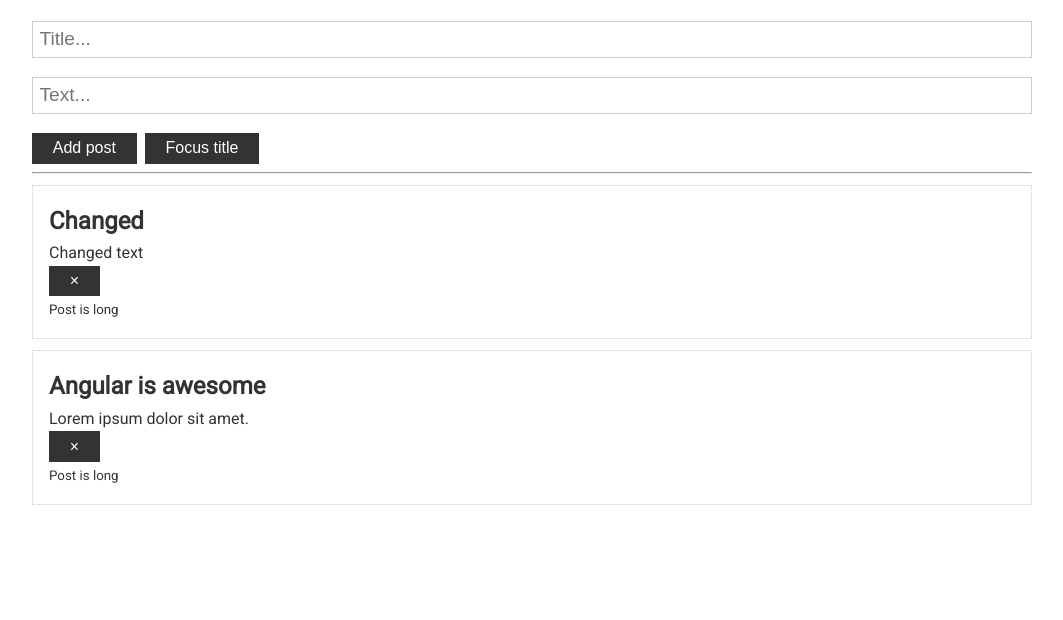
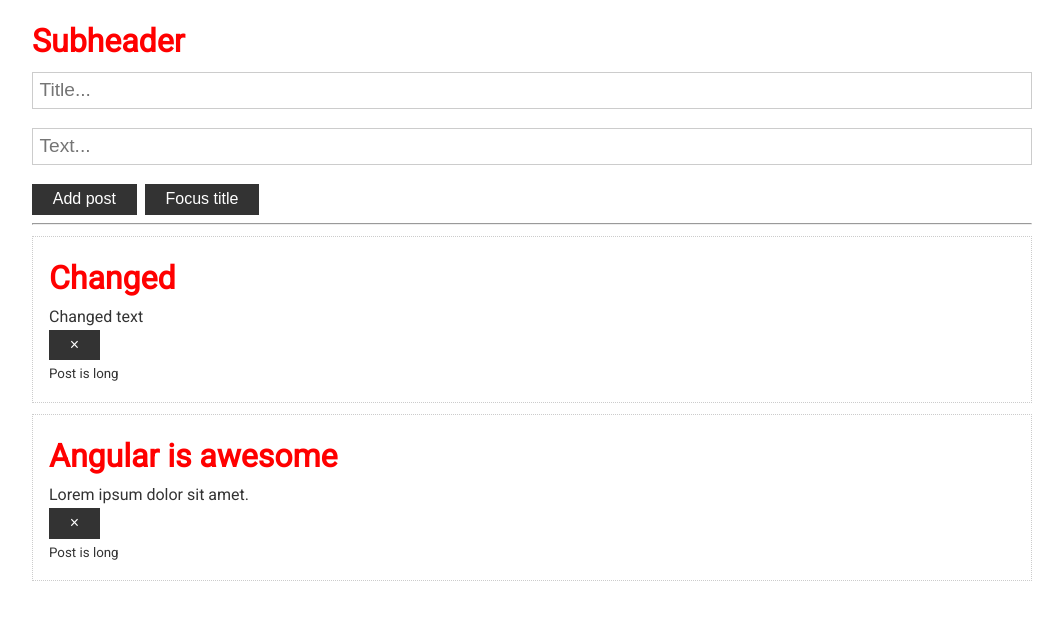
Before and after one commit to olha1313/angular-basics, an Angular app: page / in a window 1280 px wide. Shown: the top 620 px of the page, without its empty margins (108-1171 px from the left). Built offline with nearby package versions, Linux system fonts and the light colour scheme.

Commit message:
Added ViewEncapsulation.None

```diff
--- a/src/app/app.component.html
+++ b/src/app/app.component.html
@@ -1,4 +1,6 @@
 <div class="container">
+	<h2>Subheader</h2>
+
 	<app-post-form
 		(onAdd)="onUpdatePosts($event)"
 	></app-post-form>
--- a/src/app/post/post.component.scss
+++ b/src/app/post/post.component.scss
@@ -0,0 +1,4 @@
+h2 {
+	font-size: 2rem;
+	color: red;
+}
--- a/src/app/post/post.component.ts
+++ b/src/app/post/post.component.ts
@@ -14,7 +14,8 @@ import {
 	OnDestroy,
 	OnInit,
 	Output,
-	SimpleChanges
+	SimpleChanges,
+	ViewEncapsulation
 } from '@angular/core';
 import { Post } from '../app.component';
 
@@ -22,7 +23,8 @@ import { Post } from '../app.component';
 	selector: 'app-post',
 	templateUrl: './post.component.html',
 	styleUrls: ['./post.component.scss'],
-	changeDetection: ChangeDetectionStrategy.OnPush
+	changeDetection: ChangeDetectionStrategy.OnPush,
+	encapsulation: ViewEncapsulation.None
 })
 export class PostComponent implements OnInit, OnChanges, DoCheck, AfterContentInit, AfterContentChecked, AfterViewInit, AfterViewChecked, OnDestroy{
 	@Input() public post!: Post;
```
